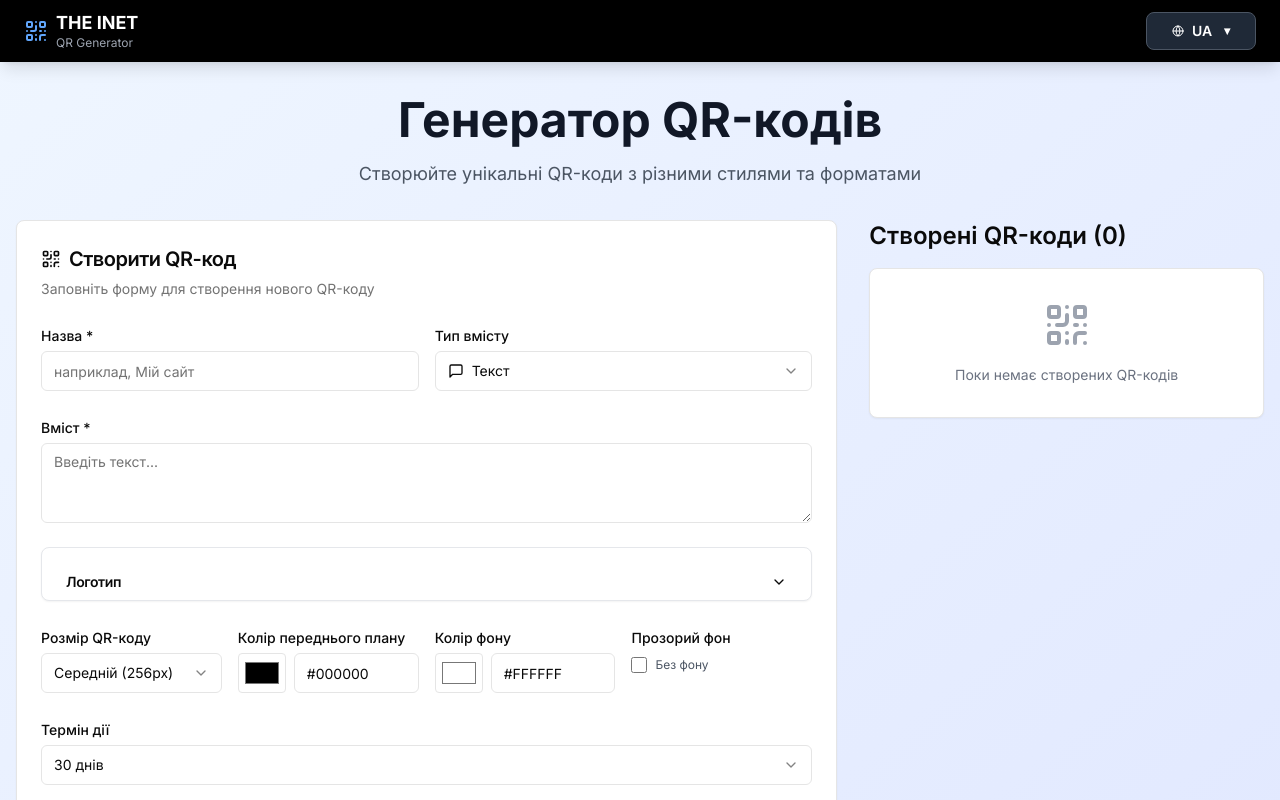
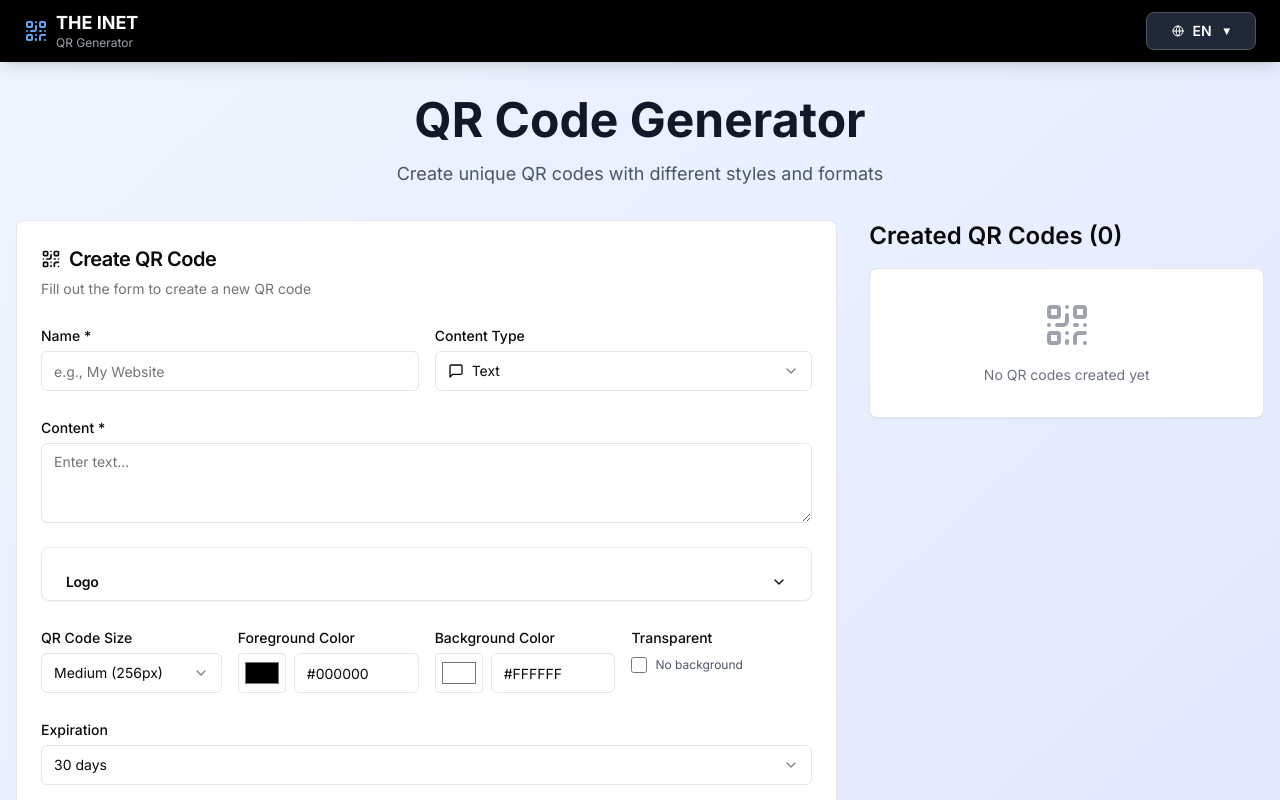
Before and after one commit to Theinet/QR-Generator, a Next.js app: page / in a window 1280 px wide. Shown: the top 800 px of the page. Built offline with nearby package versions, Linux system fonts and the light colour scheme.

Commit message:
Change default app language to English

```diff
--- a/app/page.tsx
+++ b/app/page.tsx
@@ -56,7 +56,7 @@ const contentTypes = [
 ]
 
 export default function QRGenerator() {
-  const [language, setLanguage] = useState<Language>("uk")
+  const [language, setLanguage] = useState<Language>("en")
   const [qrCodes, setQrCodes] = useState<QRCodeData[]>([])
   const [currentQRPreview, setCurrentQRPreview] = useState<string>("")
   const [formData, setFormData] = useState({
```
